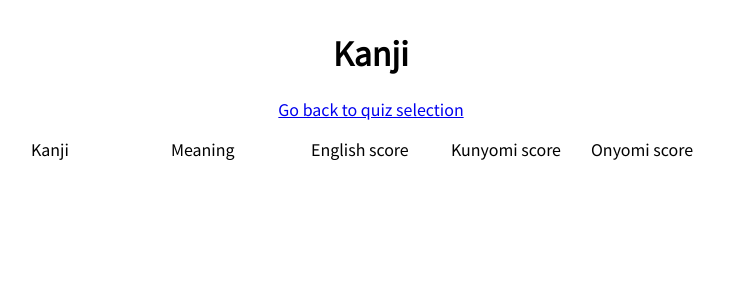
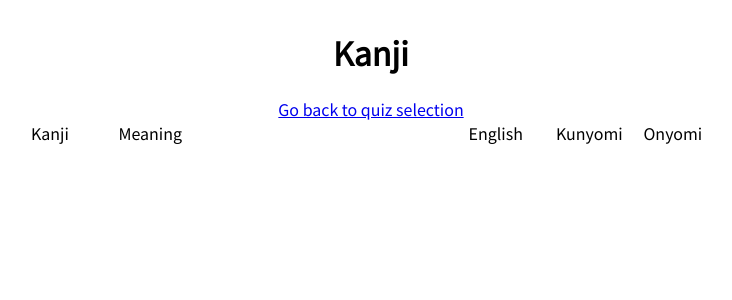
Before and after one commit to violetspecs/kanji-study, a Django app: page /quiz/kanjilist in a window 1280 px wide. Shown: the top 300 px of the page, without its empty margins (269-1001 px from the left). Run offline with Django 3.2, Linux system fonts and the light colour scheme; the visitor is signed in with stand-in values (Sample User, id 1).

Commit message:
Update kanji list page for mobile browsers

```diff
--- a/quiz/static/quiz/style.css
+++ b/quiz/static/quiz/style.css
@@ -66,6 +66,35 @@ button {
     font-size: 3rem;
 }
 
+.kanji-list {
+    display: flex;
+    flex-direction: column;
+    align-items: center;
+    width: 100%;
+}
+
+.kanji-list-row {
+    display: grid;
+    grid-template-columns: 1fr 4fr 1fr 1fr 1fr;
+    grid-template-rows: 1fr;
+    align-items: center;
+    width: 100%;
+}
+
+.kanji-list .kanji-list-row:nth-child(2n) {
+    background-color: #AEF6C7;
+}
+
+.kanji-list-row > div {
+    padding: 0px 10px 0px 10px;
+    font-size: 2rem;
+}
+
+.kanji-list-kanji {
+    font-size: 2.5rem;
+    text-decoration: none;
+}
+
 @media (min-width: 1024px) {
     h1 {
         font-size: 2rem;
@@ -106,32 +135,12 @@ button {
     h2 {
         font-size: 2rem;
     }
-}
 
     .kanji-list {
-    display: flex;
-    flex-direction: column;
-    align-items: center;
         width: 700px;
     }
 
-.kanji-list-row {
-    display: grid;
-    grid-template-columns: 1fr 1fr 1fr 1fr 1fr;
-    grid-template-rows: 1fr;
-    align-items: center;
-    width: 100%;
+    .kanji-list-row > div {
+        font-size: 1rem;
     }
-
-.kanji-list .kanji-list-row:nth-child(2n) {
-    background-color: #AEF6C7;
 }
-
-.kanji-list-row > div {
-    padding: 0px 10px 0px 10px;
-}
-
-.kanji-list-kanji {
-    font-size: 2.5rem;
-    text-decoration: none;
-}
--- a/quiz/templates/quiz/kanjilist.html
+++ b/quiz/templates/quiz/kanjilist.html
@@ -14,19 +14,19 @@
             <a href="{% url 'quiz:index' %}">Go back to quiz selection</a>
             <div class="kanji-list">
                 <div class="kanji-list-row">
-                    <div><p>Kanji</p></div>
-                    <div><p>Meaning</p></div>
-                    <div><p>English score</p></div>
-                    <div><p>Kunyomi score</p></div>
-                    <div><p>Onyomi score</p></div>
+                    <div>Kanji</div>
+                    <div>Meaning</div>
+                    <div>English</div>
+                    <div>Kunyomi</div>
+                    <div>Onyomi</div>
                 </div>
                 {% for kanji in kanji_list %}
                 <div class = "kanji-list-row">
                     <div><a class="kanji-list-kanji" href="https://jisho.org/search/{{ kanji.kanji }}%20%23kanji" target="new">{{ kanji.kanji }}</a></div>
-                    <div><p>{{ kanji.kanji.english }}</p></div>
-                    <div><p>{{ kanji.times_correct_english }}/{{ kanji.times_answered_english }}</p></div>
-                    <div><p>{{ kanji.times_correct_kunyomi }}/{{ kanji.times_answered_kunyomi }}</p></div>
-                    <div><p>{{ kanji.times_correct_onyomi }}/{{ kanji.times_answered_onyomi }}</p></div>
+                    <div>{{ kanji.kanji.english }}</div>
+                    <div>{{ kanji.times_correct_english }}/{{ kanji.times_answered_english }}</div>
+                    <div>{{ kanji.times_correct_kunyomi }}/{{ kanji.times_answered_kunyomi }}</div>
+                    <div>{{ kanji.times_correct_onyomi }}/{{ kanji.times_answered_onyomi }}</div>
                 </div>
                 {% endfor %}
             </div>
```
Lines whose indentation alone changed are shown as unchanged.
